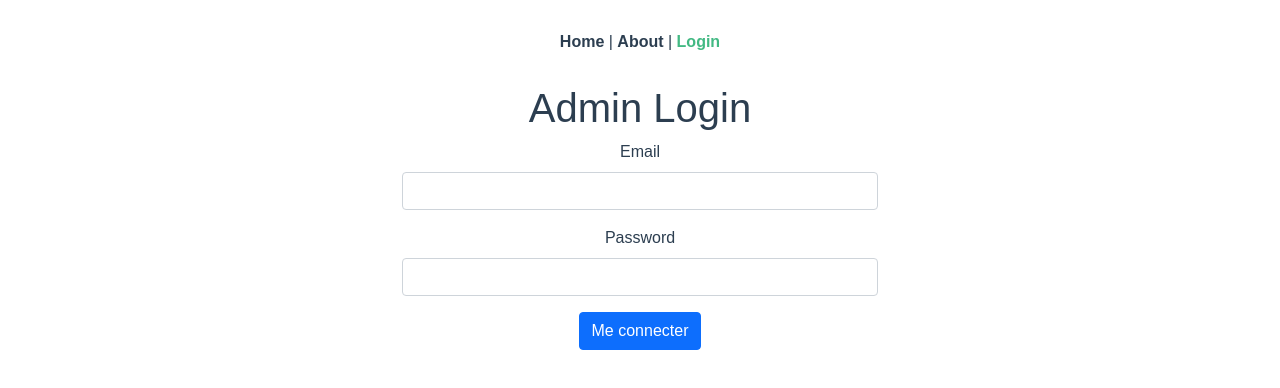
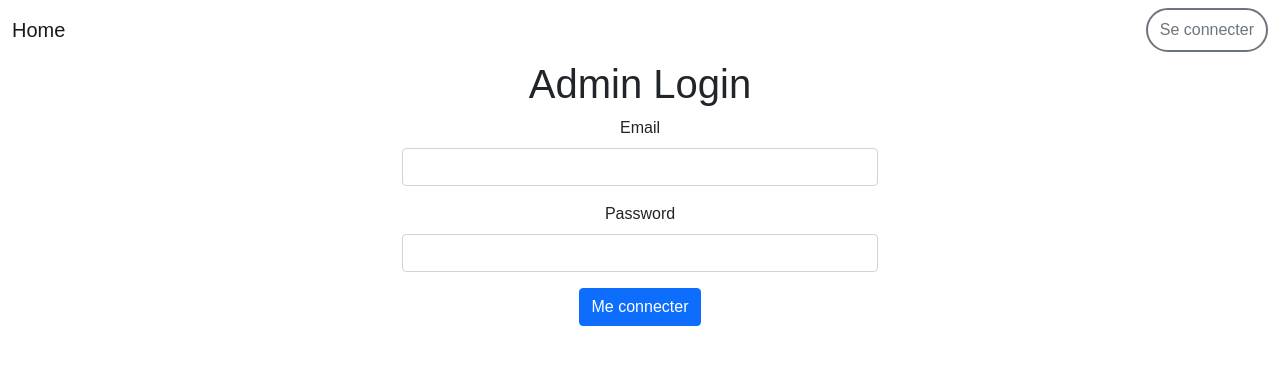
Before and after one commit to nicomil59/planning-series-front, a Vue app: page /login in a window 1280 px wide. Shown: the top 388 px of the page. Built offline with nearby package versions, Linux system fonts and the light colour scheme; a web font is replaced by a local one.

Commit message:
création de NavBar

```diff
--- a/src/App.vue
+++ b/src/App.vue
@@ -1,10 +1,11 @@
 <template>
   <div>
-    <nav>
+    <NavBar />
+    <!-- <nav>
       <router-link to="/">Home</router-link> |
       <router-link to="/about">About</router-link> |
       <router-link v-if="!loggedIn" to="/login">Login</router-link>
-    </nav>
+    </nav> -->
     <router-view />
   </div>
 </template>
@@ -13,25 +14,29 @@
   import {
     mapGetters
   } from 'vuex';
+  import NavBar from "@/components/NavBar.vue";
 
   export default {
     name: "app",
+    components: {
+      NavBar
+    },
     computed: {
-    ...mapGetters(['loggedIn'])
-  },
+      ...mapGetters(['loggedIn'])
+    },
   }
 </script>
 
 <style>
   #app {
-    font-family: Avenir, Helvetica, Arial, sans-serif;
+    /* font-family: Avenir, Helvetica, Arial, sans-serif; */
     -webkit-font-smoothing: antialiased;
     -moz-osx-font-smoothing: grayscale;
     text-align: center;
-    color: #2c3e50;
+    /* color: #2c3e50; */
   }
 
-  nav {
+  /* nav {
     padding: 30px;
   }
 
@@ -42,5 +47,5 @@
 
   nav a.router-link-exact-active {
     color: #42b983;
-  }
+  } */
 </style>
--- a/src/assets/custom.css
+++ b/src/assets/custom.css
@@ -8,7 +8,6 @@ a {
     text-decoration: none;
 }
 
-/* .btn {
-    border-radius: 24px;
+.btn {
     font-weight: 500;
-} */
+}
--- a/src/components/NavBar.vue
+++ b/src/components/NavBar.vue
@@ -1,15 +1,55 @@
 <template>
-    <div>
-
-    </div>
+    <nav class="navbar navbar-expand-sm navbar-light bg-white">
+        <div class="container-fluid">
+            <router-link to="/" class="navbar-brand">Home</router-link>
+            <button class="navbar-toggler" type="button" data-bs-toggle="collapse" data-bs-target="#navbarNav"
+                aria-controls="navbarNav" aria-expanded="false" aria-label="Toggle navigation">
+                <span class="navbar-toggler-icon"></span>
+            </button>
+            <div class="collapse navbar-collapse" id="navbarNav">
+                <ul class="navbar-nav ms-auto">
+                    <li v-if="loggedIn" class="nav-item">
+                        <button @click="logOut" class="btn btn-outline-dark btn-logout" href="#">Se déconnecter</button>
+                    </li>
+                    <li v-else class="nav-item">
+                        <router-link to="/login" class="btn btn-outline-secondary btn-login" href="#">Se connecter
+                        </router-link>
+                    </li>
+                </ul>
+            </div>
+        </div>
+    </nav>
 </template>
 
 <script>
+    import {
+        mapGetters
+    } from 'vuex';
+
     export default {
+        name: "NavBar",
+        computed: {
+            ...mapGetters(['loggedIn'])
+        },
+        methods: {
+            logOut() {
+                localStorage.removeItem('token');
+                this.$store.dispatch('setLogout');
 
+                alert('Vous êtes déconnecté(e) !');
+                this.$router.push('/login');
+            }
+        },
     }
 </script>
 
 <style scoped>
-
+    .btn-logout, .btn-login {
+        /* background-color: #FD5835;
+        border-color: #FD5835; */
+        /* color: #fff !important; */
+        padding: 8px 12px !important;
+        border-radius: 24px;
+        border-width: 2px;
+    }
 </style>
--- a/src/store/index.js
+++ b/src/store/index.js
@@ -3,7 +3,7 @@ import { createStore } from 'vuex'
 export default createStore({
   state: {
     logged: false,
-    token: ''
+    token: null
   },
   getters: {
     loggedIn(state) {
@@ -17,6 +17,10 @@ export default createStore({
     SET_TOKEN(state, token) {
       state.token = token;
     },
+    SET_LOGOUT(state) {
+      state.logged = false,
+      state.token = null
+    },
   },
   actions: {
     setLogin({ commit }) {
@@ -25,6 +29,9 @@ export default createStore({
     setToken({ commit }, token) {
       commit('SET_TOKEN', token)
     },
+    setLogout({ commit }) {
+      commit('SET_LOGOUT')
+    },
   },
   modules: {
   }
--- a/src/views/LoginView.vue
+++ b/src/views/LoginView.vue
@@ -10,7 +10,7 @@
                 <label for="password_input" class="form-label">Password</label>
                 <input v-model="password" type="password" class="form-control" id="password_input" required>
             </div>
-            <p v-if="error" class="text-danger">Error !</p>
+            <p v-if="error" class="text-danger">{{ errorMessage }}</p>
             <button type="submit" class="btn btn-primary">Me connecter</button>
         </form>
     </div>
@@ -42,7 +42,9 @@
                     console.log(response.data);
 
                     this.error = false;
+                    this.errorMessage = '';
 
+                    localStorage.setItem('token', response.data.token);
                     this.$store.dispatch('setLogin');
                     this.$store.dispatch('setToken', response.data.token);
                     this.$router.push('/');
@@ -50,21 +52,8 @@
                 } catch (error) {
                     console.log(error.response.data);
                     this.error = true;
-                    // this.errorMessage = error.response.data.message;
+                    this.errorMessage = error.response.data.message;
                 }
-
-                // console.log(dataInput);
-
-                // this.$store.dispatch('LOGIN',  {
-                //     email: this.email,
-                //     password: this.password
-                // })
-                // .then(success => {
-                //     this.$router.push('/');
-                // })
-                // .catch(error => {
-                //     this.error = true;
-                // })
 
             },
         }
```
